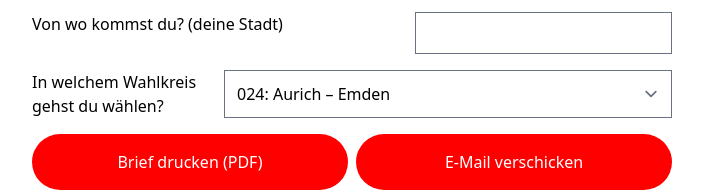
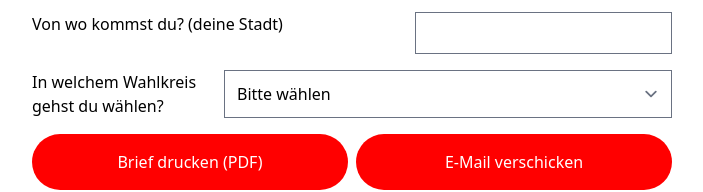
Before and after one commit to niwla23/campaignlettertool, a SvelteKit app: page /generator in a window 1280 px wide. Shown: the part 608-800 px from the top of the page, without its empty margins (288-991 px from the left). Built offline with nearby package versions, Linux system fonts and the light colour scheme.

Commit message:
require concious selection of wahlkreis

```diff
--- a/src/routes/generator/+page.svelte
+++ b/src/routes/generator/+page.svelte
@@ -145,6 +145,7 @@ Mit freundlichen Grüßen
 			<label class="flex flex-col lg:flex-row justify-between">
 				<span>In welchem Wahlkreis gehst du wählen?</span>
 				<select required name="user_wahlkreis">
+					<option value={null} disabled selected>Bitte wählen</option>
 					{#each wahlkreise as wahlkreis (wahlkreis)}
 						<option value={wahlkreis}>{wahlkreis}</option>
 					{/each}
```
